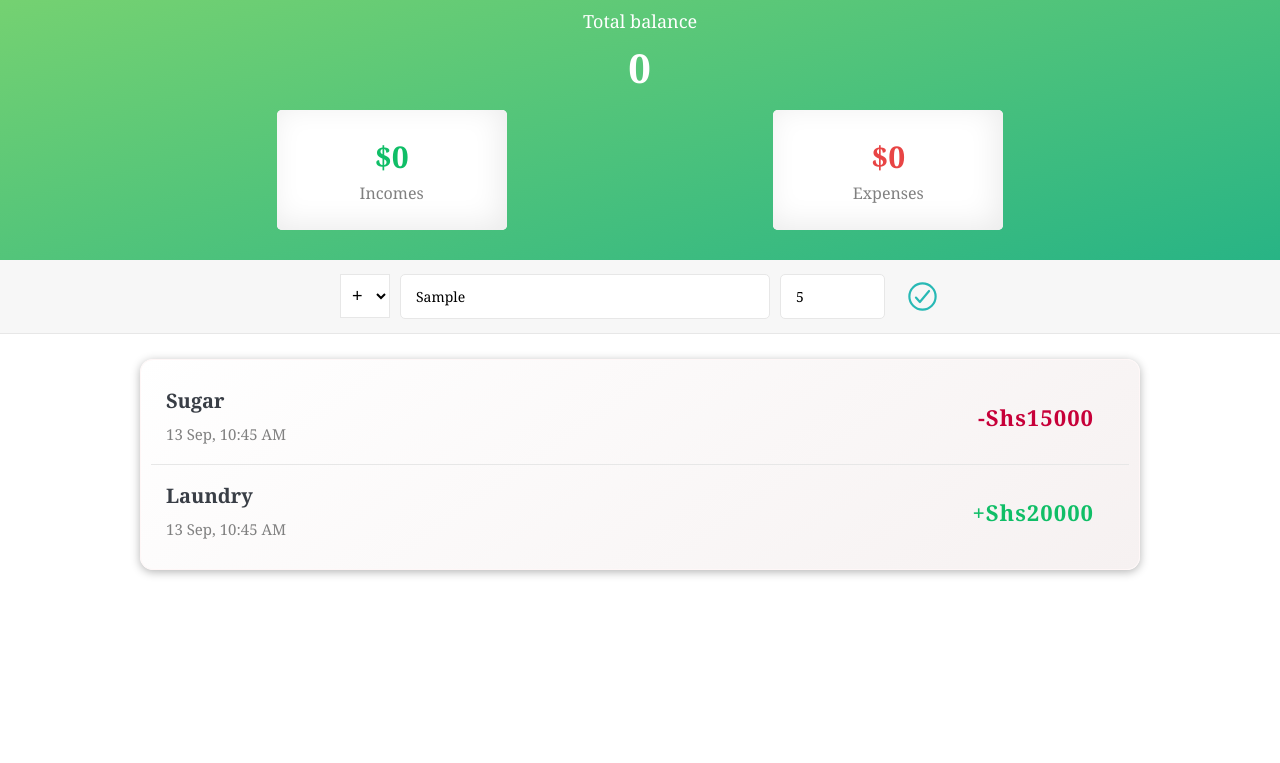
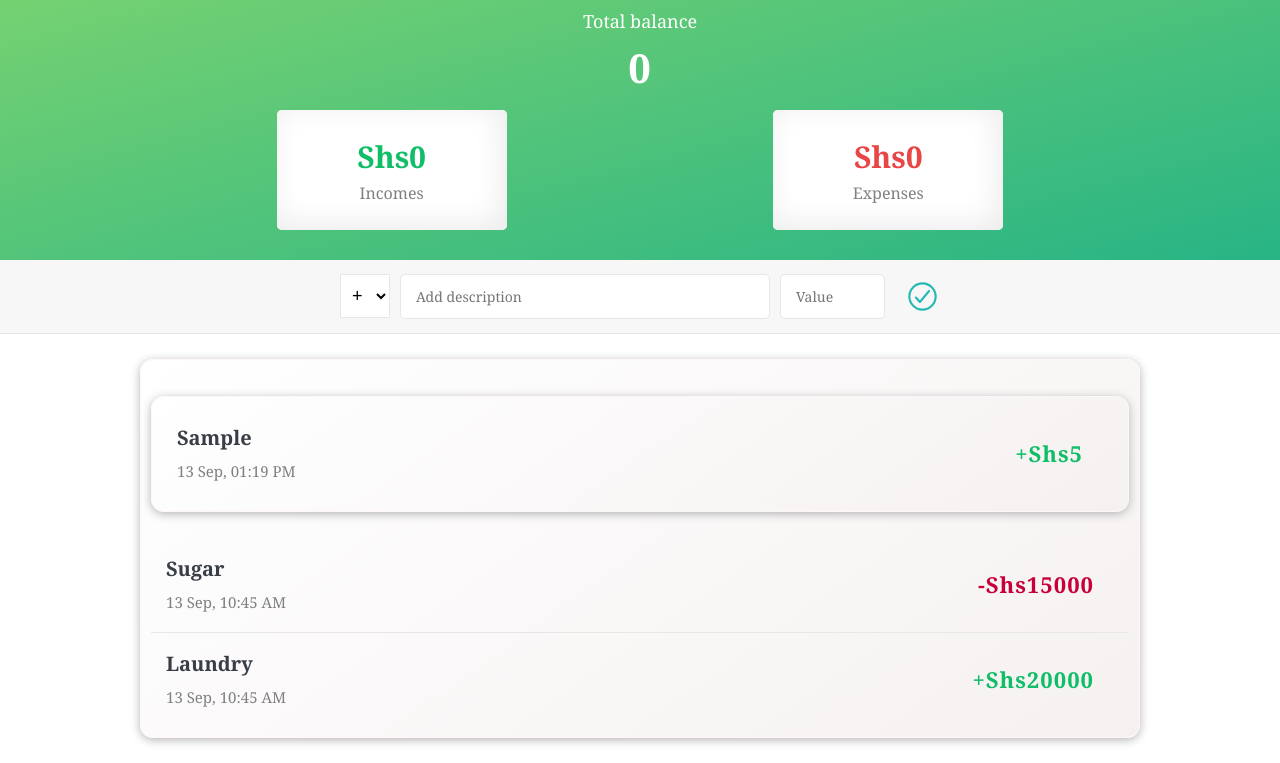
Before and after one commit to Obote/eWallet, a plain HTML site: page index.html in a window 1280 px wide. Both pictures are taken after typing "Sample", "5" into the empty fields and a click on the button 922 px from the left and 369 px from the top of the page. Shown: the part 73-836 px from the top of the page. Before the commit the page ends 800 px from the top, so only its background shows below. Drawn offline with nearby package versions, Linux system fonts and the light colour scheme.

Commit message:
Update show data from localstorage

```diff
--- a/index.html
+++ b/index.html
@@ -26,7 +26,7 @@
         <div class="income-expense">
           <div class="income">
             <div class="income__amount">
-              <p>$0</p>
+              <p>Shs0</p>
             </div>
             <div class="income__heading">
               <p>Incomes</p>
@@ -34,7 +34,7 @@
           </div>
           <div class="expense">
             <div class="expense__amount">
-              <p>$0</p>
+              <p>Shs0</p>
             </div>
             <div class="expense__heading">
               <p>Expenses</p>
--- a/index.js
+++ b/index.js
@@ -63,12 +63,29 @@ function addItems(type, desc, value){
 
     const time = getFormatedTime();
 
+    const newHtml = `
+        <div class="collection">
+            <div class="item">
+              <div class="item-description-time">
+                <div class="item-description">
+                  <p>${desc}</p>
+                </div>
+                <div class="item-time">
+                  <p>${time}</p>
+                </div>
+              </div>
+              <div class="item-amount ${type === '+' ? 'income-amount' : 'expense-amount'} ">
+                <p>${type}Shs${value}</p>
+              </div>
+            </div>
+        </div>
+        `;
 
     const collection = document.querySelector('.collection');
     collection.insertAdjacentHTML('afterbegin', newHtml);
 
     addItemToLS(type, desc, value, time);
-};
+}
 
 
 function resetForm(){
@@ -88,7 +105,7 @@ function getItemsFromLS(){
     }
 
     return items;
-};
+}
 
 function addItemToLS(type, desc, value, time){
 
@@ -97,4 +114,4 @@ function addItemToLS(type, desc, value, time){
     items.push({desc, time, type, value,});
 
     localStorage.setItem('items', JSON.stringify(items));
-};
+}
```
